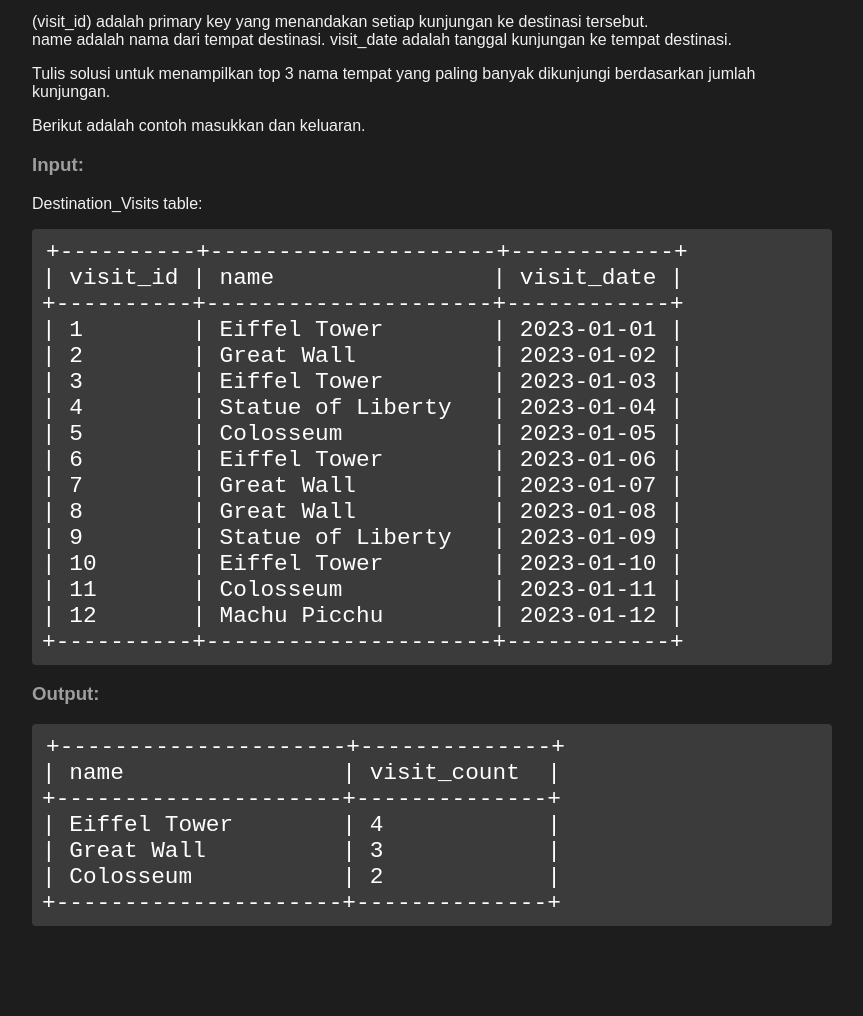
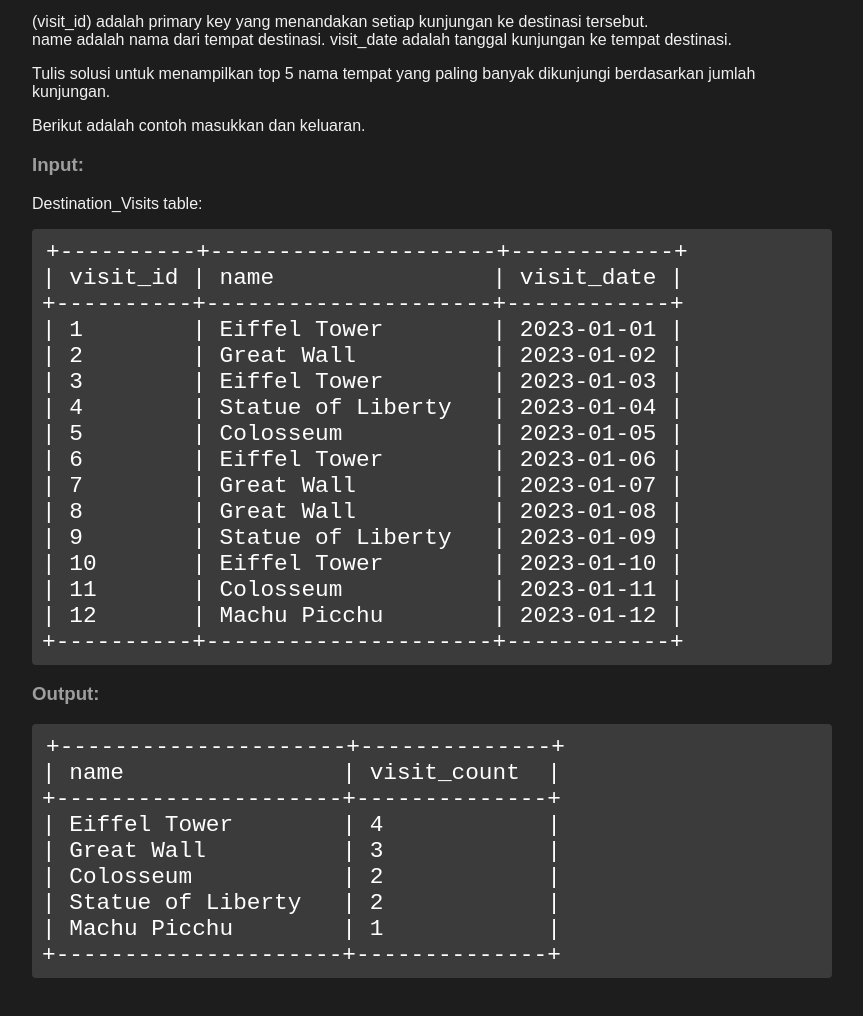
Before and after one commit to WahtuAstrawan/posttest-kbd-2024, a plain HTML site: page index.html in a window 1280 px wide. Shown: the part 6946-7962 px from the top of the page, without its empty margins (208-1071 px from the left). Before the commit the page ends 7913 px from the top, so only its background shows below. Drawn offline with Linux system fonts and the light colour scheme.

Commit message:
prp question for posttest susulan

```diff
--- a/index.html
+++ b/index.html
@@ -363,7 +363,7 @@
         visit_date adalah tanggal kunjungan ke tempat destinasi.
       </p>
       <p>
-        Tulis solusi untuk menampilkan top 3 nama tempat yang paling banyak
+        Tulis solusi untuk menampilkan top 5 nama tempat yang paling banyak
         dikunjungi berdasarkan jumlah kunjungan.
       </p>
       <p>Berikut adalah contoh masukkan dan keluaran.</p>
@@ -393,6 +393,8 @@
 | Eiffel Tower        | 4            |
 | Great Wall          | 3            |
 | Colosseum           | 2            |
+| Statue of Liberty   | 2            |
+| Machu Picchu        | 1            |
 +---------------------+--------------+
 </code></pre>
     </div>
```
